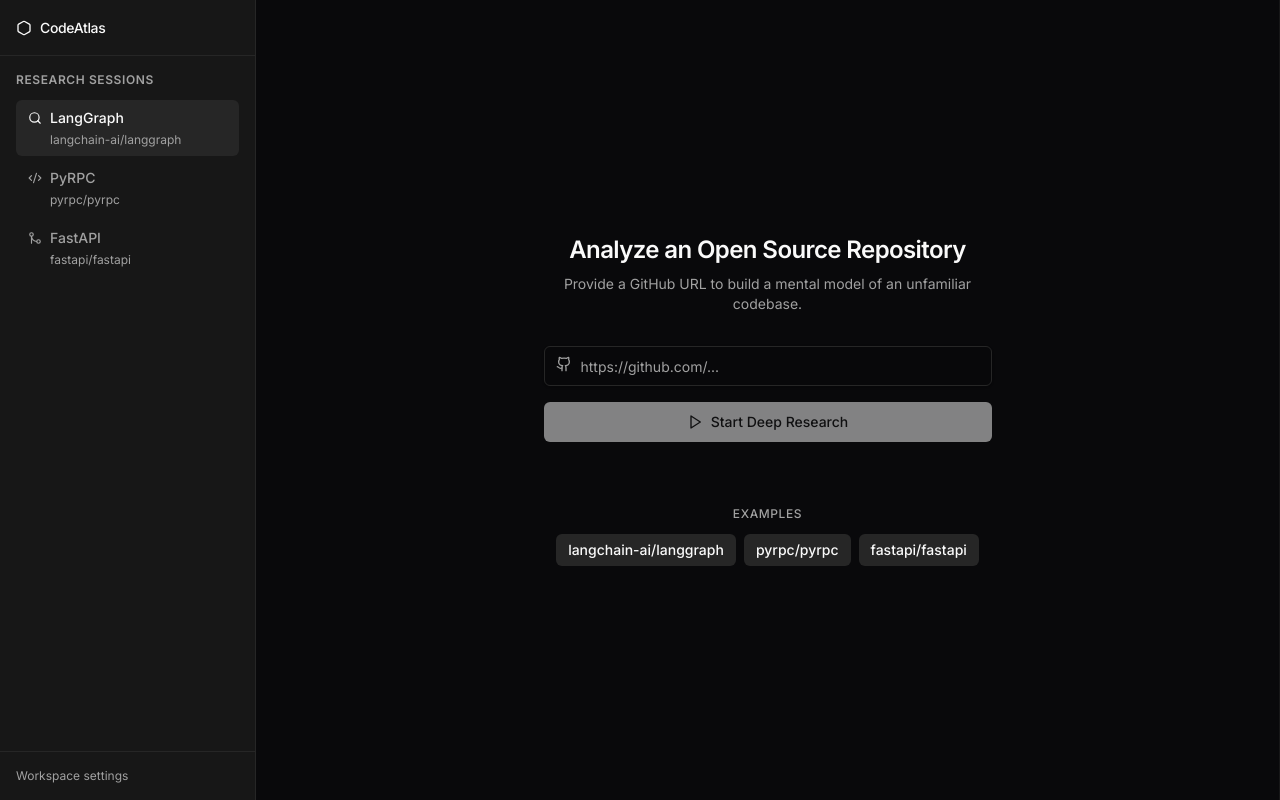
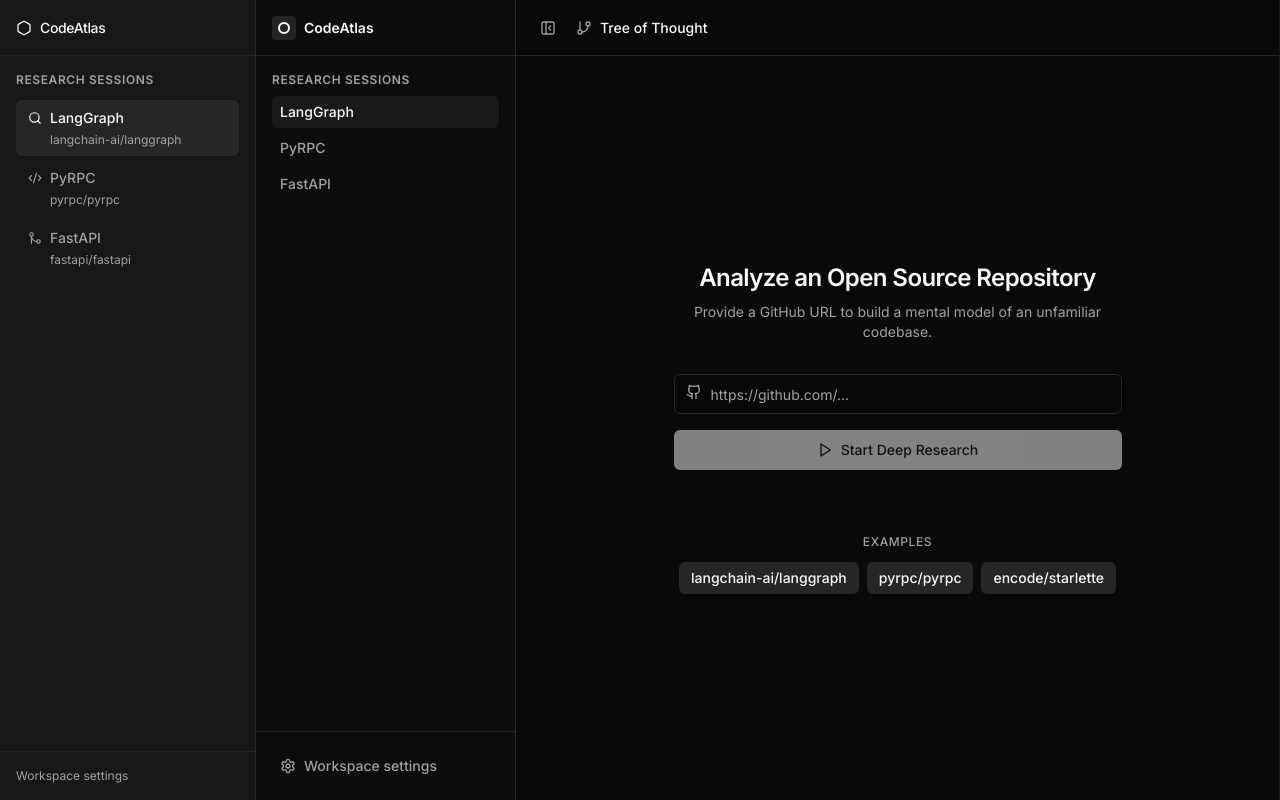
Before and after one commit to Atnatewoss/codeatlas, a Next.js app in the folder apps/web/: page / in a window 1280 px wide. Built offline with nearby package versions, Linux system fonts and the light colour scheme.

Commit message:
feat(web): update UI layout to match ChatGPT deep research style with Activity and Sources tabs

```diff
--- a/apps/web/src/app/page.tsx
+++ b/apps/web/src/app/page.tsx
@@ -7,15 +7,20 @@
 import { EvidencePanel } from "@/components/research/evidence-panel"
 import { Button } from "@/components/ui/button"
 import { Input } from "@/components/ui/input"
-import { Github, Play, GitBranch } from "lucide-react"
+import { Github, Play, GitBranch, CheckCircle2, AlertCircle, PanelLeftClose, PanelLeftOpen, Settings } from "lucide-react"
 import { ScrollArea } from "@/components/ui/scroll-area"
 import { startResearch } from "@/lib/api"
-import { useMutation } from "@tanstack/react-query"
+import { useMutation, useQuery } from "@tanstack/react-query"
+import { getResearchStatus } from "@/lib/api"
+import type { ResearchStatusResponse } from "@/lib/api"
+import { Tabs, TabsContent, TabsList, TabsTrigger } from "@/components/ui/tabs"
+import { cn } from "@/lib/utils"
 
 export default function Home() {
   const [researchState, setResearchState] = useState<"idle" | "researching">("idle")
   const [sessionId, setSessionId] = useState<string | null>(null)
   const [repoUrl, setRepoUrl] = useState("")
+  const [isSidebarOpen, setIsSidebarOpen] = useState(true)
 
   const { mutate: startResearchMutation, isPending: isStarting } = useMutation({
     mutationFn: startResearch,
@@ -25,8 +30,28 @@
     },
     onError: (e) => {
       console.error(e)
-    }
+    },
   })
+
+  const { data: statusData } = useQuery<ResearchStatusResponse>({
+    queryKey: ["researchStatus", sessionId],
+    queryFn: () => getResearchStatus(sessionId!),
+    enabled: researchState === "researching" && !!sessionId,
+    refetchInterval: (query) => {
+      if (!query.state.data) return 2000
+      if (query.state.data.status === "complete" || query.state.data.status === "failed") return false
+      return 2000
+    },
+  })
+
+  const isComplete = statusData?.status === "complete"
+  const isFailed = statusData?.status === "failed"
+
+  const sourceCount = statusData?.branches
+    ? Object.values(statusData.branches)
+        .filter(b => b.status === 'complete')
+        .reduce((acc, b) => acc + (b.findings ? b.findings.reduce((fAcc, f) => fAcc + (f.evidence ? f.evidence.length : 0), 0) : 0), 0)
+    : 0;
 
   const handleStartResearch = () => {
     if (!repoUrl) return
@@ -34,34 +59,59 @@
   }
 
   return (
-    <div className="flex-1 flex h-full overflow-hidden">
+    <div className="flex-1 flex h-full overflow-hidden bg-background">
 
-      {/* Left Panel: Research Branches (Visible when researching) */}
-      {researchState === "researching" && sessionId && (
-        <div className="w-[320px] bg-background border-r flex flex-col shrink-0">
-          <div className="h-14 border-b flex items-center px-4 font-medium text-sm gap-2">
+      {/* Left Panel: Collapsible Sidebar */}
+      <div className={cn(
+        "flex flex-col border-r transition-all duration-300 bg-muted/10 shrink-0",
+        isSidebarOpen ? "w-[260px]" : "w-0 overflow-hidden border-none opacity-0"
+      )}>
+        <div className="h-14 border-b flex items-center px-4 font-semibold text-sm gap-2 shrink-0">
+          <div className="w-6 h-6 rounded bg-primary/10 flex items-center justify-center">
+            <div className="w-3 h-3 border-2 border-primary rounded-full" />
+          </div>
+          CodeAtlas
+        </div>
+        <ScrollArea className="flex-1">
+          <div className="p-4 space-y-4">
+            <div>
+              <h3 className="text-xs font-semibold text-muted-foreground uppercase tracking-wider mb-2">
+                Research Sessions
+              </h3>
+              <div className="space-y-1">
+                <Button variant="ghost" className="w-full justify-start h-8 text-sm px-2 bg-muted/50 font-medium">
+                  <span className="truncate">LangGraph</span>
+                </Button>
+                <Button variant="ghost" className="w-full justify-start h-8 text-sm px-2 text-muted-foreground">
+                  <span className="truncate">PyRPC</span>
+                </Button>
+                <Button variant="ghost" className="w-full justify-start h-8 text-sm px-2 text-muted-foreground">
+                  <span className="truncate">FastAPI</span>
+                </Button>
+              </div>
+            </div>
+          </div>
+        </ScrollArea>
+        <div className="p-4 border-t shrink-0">
+          <Button variant="ghost" className="w-full justify-start h-9 text-sm px-2 text-muted-foreground">
+            <Settings className="w-4 h-4 mr-2" />
+            Workspace settings
+          </Button>
+        </div>
+      </div>
+
+      {/* Middle: Main Chat Area */}
+      <div className="flex-1 flex flex-col relative h-full min-w-0 border-r border-border/50">
+        <div className="h-14 border-b flex items-center px-4 gap-3 shrink-0 bg-background/95 backdrop-blur supports-[backdrop-filter]:bg-background/60 z-10">
+          <Button variant="ghost" size="icon" className="w-8 h-8 text-muted-foreground hover:text-foreground" onClick={() => setIsSidebarOpen(!isSidebarOpen)}>
+            {isSidebarOpen ? <PanelLeftClose className="w-4 h-4" /> : <PanelLeftOpen className="w-4 h-4" />}
+          </Button>
+          <div className="font-medium text-sm flex items-center gap-2">
             <GitBranch className="w-4 h-4 text-muted-foreground" />
             Tree of Thought
           </div>
-          <ScrollArea className="flex-1">
-            <div className="p-4 space-y-8">
-              <div>
-                <h3 className="text-xs font-semibold text-muted-foreground uppercase tracking-wider mb-4">
-                  Active Branches
-                </h3>
-                <ResearchStatus sessionId={sessionId} />
-              </div>
+        </div>
 
-              <div className="border-t pt-6">
-                <ReasoningTree />
-              </div>
-            </div>
-          </ScrollArea>
-        </div>
-      )}
-
-      {/* Middle: Main Chat Area */}
-      <div className="flex-1 flex flex-col relative h-full min-w-0 border-r border-border/50">
         {researchState === "idle" ? (
           <div className="flex-1 flex flex-col items-center justify-center p-8">
             <div className="max-w-md w-full space-y-8">
@@ -78,6 +128,7 @@
                     className="pl-9 h-10 bg-background/50"
                     value={repoUrl}
                     onChange={(e) => setRepoUrl(e.target.value)}
+                    onKeyDown={(e) => e.key === "Enter" && handleStartResearch()}
                   />
                 </div>
                 <Button
@@ -97,7 +148,7 @@
                 <div className="flex flex-wrap justify-center gap-2">
                   <Button variant="secondary" size="sm" className="h-8" onClick={() => setRepoUrl("https://github.com/langchain-ai/langgraph")}>langchain-ai/langgraph</Button>
                   <Button variant="secondary" size="sm" className="h-8" onClick={() => setRepoUrl("https://github.com/pyrpc/pyrpc")}>pyrpc/pyrpc</Button>
-                  <Button variant="secondary" size="sm" className="h-8" onClick={() => setRepoUrl("https://github.com/fastapi/fastapi")}>fastapi/fastapi</Button>
+                  <Button variant="secondary" size="sm" className="h-8" onClick={() => setRepoUrl("https://github.com/encode/starlette")}>encode/starlette</Button>
                 </div>
               </div>
             </div>
@@ -107,10 +158,54 @@
         )}
       </div>
 
-      {/* Right Side Panel: Evidence */}
+      {/* Right Side Panel: Activity & Sources */}
       {researchState === "researching" && (
-        <div className="w-[380px] bg-background flex flex-col shrink-0">
-          <EvidencePanel sessionId={sessionId!} />
+        <div className="w-[420px] bg-background flex flex-col shrink-0">
+          <Tabs defaultValue="activity" className="flex-1 flex flex-col h-full w-full">
+            <div className="p-4 border-b flex justify-center shrink-0">
+              <TabsList className="grid w-[280px] grid-cols-2 rounded-full h-9 bg-muted/50 p-1">
+                <TabsTrigger value="activity" className="rounded-full text-xs data-[state=active]:bg-background data-[state=active]:shadow-sm">
+                  Activity
+                </TabsTrigger>
+                <TabsTrigger value="sources" className="rounded-full text-xs data-[state=active]:bg-background data-[state=active]:shadow-sm">
+                  {sourceCount} Sources
+                </TabsTrigger>
+              </TabsList>
+            </div>
+
+            <TabsContent value="activity" className="flex-1 mt-0 overflow-hidden outline-none data-[state=active]:flex data-[state=active]:flex-col">
+              <div className="p-4 border-b bg-muted/10 shrink-0">
+                <div className="flex items-center justify-between mb-2">
+                  <h3 className="text-sm font-medium">Research Progress</h3>
+                  {isComplete && (
+                    <span className="text-xs text-green-500 flex items-center gap-1 font-medium bg-green-500/10 px-2 py-0.5 rounded-full">
+                      <CheckCircle2 className="w-3 h-3" />
+                      Complete
+                    </span>
+                  )}
+                  {isFailed && (
+                    <span className="text-xs text-destructive flex items-center gap-1 font-medium bg-destructive/10 px-2 py-0.5 rounded-full">
+                      <AlertCircle className="w-3 h-3" />
+                      Failed
+                    </span>
+                  )}
+                </div>
+                <ResearchStatus sessionId={sessionId!} />
+              </div>
+              <ScrollArea className="flex-1">
+                <div className="p-4">
+                  <h3 className="text-xs font-semibold text-muted-foreground uppercase tracking-wider mb-4">
+                    Reasoning Tree
+                  </h3>
+                  <ReasoningTree sessionId={sessionId!} />
+                </div>
+              </ScrollArea>
+            </TabsContent>
+
+            <TabsContent value="sources" className="flex-1 mt-0 overflow-hidden outline-none data-[state=active]:flex data-[state=active]:flex-col">
+              <EvidencePanel sessionId={sessionId!} />
+            </TabsContent>
+          </Tabs>
         </div>
       )}
     </div>
```
